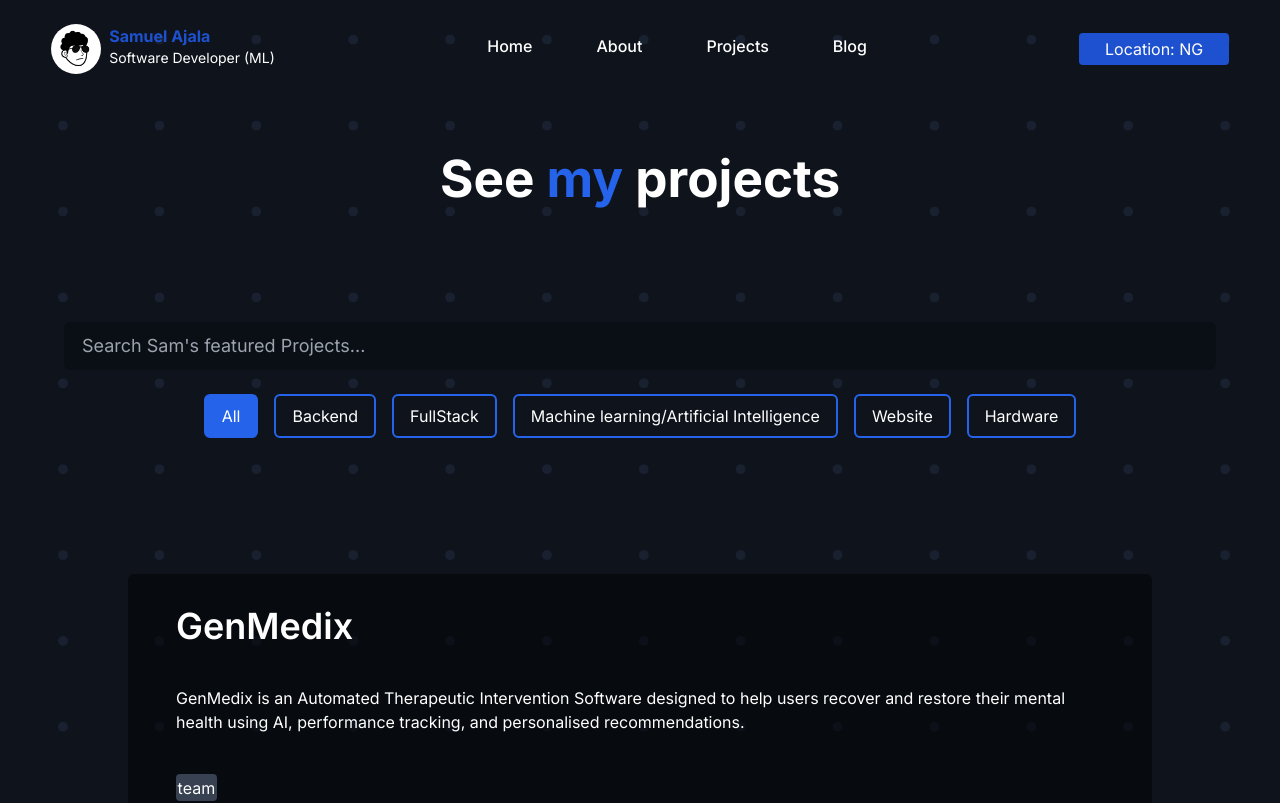
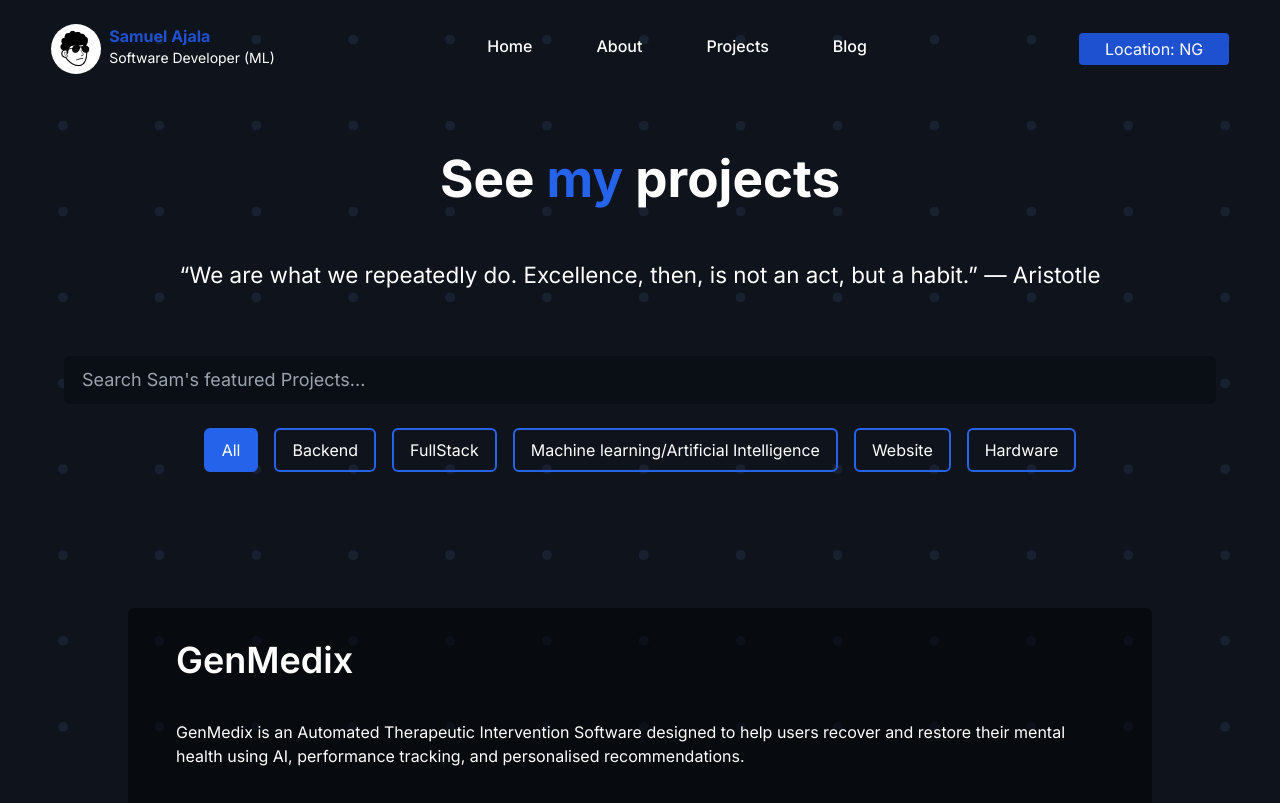
Before and after one commit to samuelajala01/portfolio-v4, a Next.js app: page /projects in a window 1280 px wide. Shown: the top 803 px of the page. Built offline with nearby package versions, Linux system fonts and the light colour scheme.

Commit message:
feat: add quote to project page

```diff
--- a/src/app/layout.js
+++ b/src/app/layout.js
@@ -16,12 +16,12 @@ export const metadata = {
   openGraph: {
     title: "Samuel Ajala - Machine Learning Engineer & Software Developer",
     description:
-      "Expert in Embedded Systems, Machine Learning, AI, Robotics, and Full-Stack Development. Crafting intelligent software solutions for automation and innovation.",
+      "Expert in Embedded Systems, Machine Learning, AI, Robotics. Crafting intelligent software solutions for automation and innovation.",
     url: "https://cy63rx.vercel.app",
     siteName: "Samuel Ajala Portfolio",
     images: [
       {
-        url: "https://cy63rx.vercel.app/avatar.png",
+        url: "/public/avatar.png",
         width: 800,
         height: 600,
         alt: "Samuel Ajala - Software Developer (ML)",
--- a/src/app/projects/page.jsx
+++ b/src/app/projects/page.jsx
@@ -58,7 +58,7 @@ const projectList = [
     visit: "https://lang-identification-model.streamlit.app/",
     desc: "An NLP classification model that can detect up to 20 different languages.",
     type: "solo",
-    tools: ["Python", "Jupyter Notebook"],
+    tools: ["Python", "Jupyter Notebook", "Streamlit"],
     tags: ["Machine learning/Artificial Intelligence"],
   },
 
@@ -125,9 +125,13 @@ const Projects = () => {
   return (
     <>
       <section className="mx-[5vw] mt-16 text-center mb-32">
-        <h1 className="text-2xl md:text-[4vw] text-center mb-32 font-bold">
+        <h1 className="text-2xl md:text-[4vw] text-center mb-16 font-bold">
           See <span className="text-blue-600">my</span> projects
         </h1>
+        <blockquote className="mb-16 text-[1.4rem]">
+          “We are what we repeatedly do. Excellence, then, is not an act, but a
+          habit.” — Aristotle
+        </blockquote>
         <div className="m-auto">
           <input
             type="search"
```
